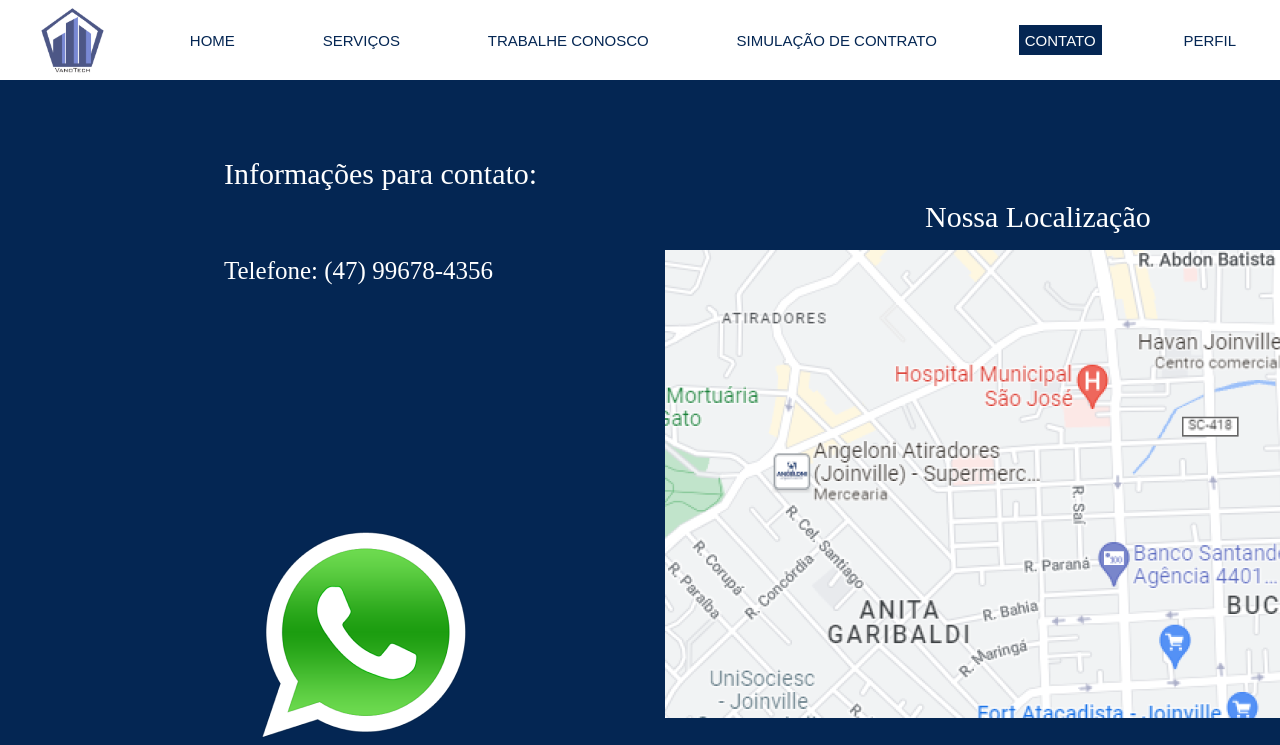
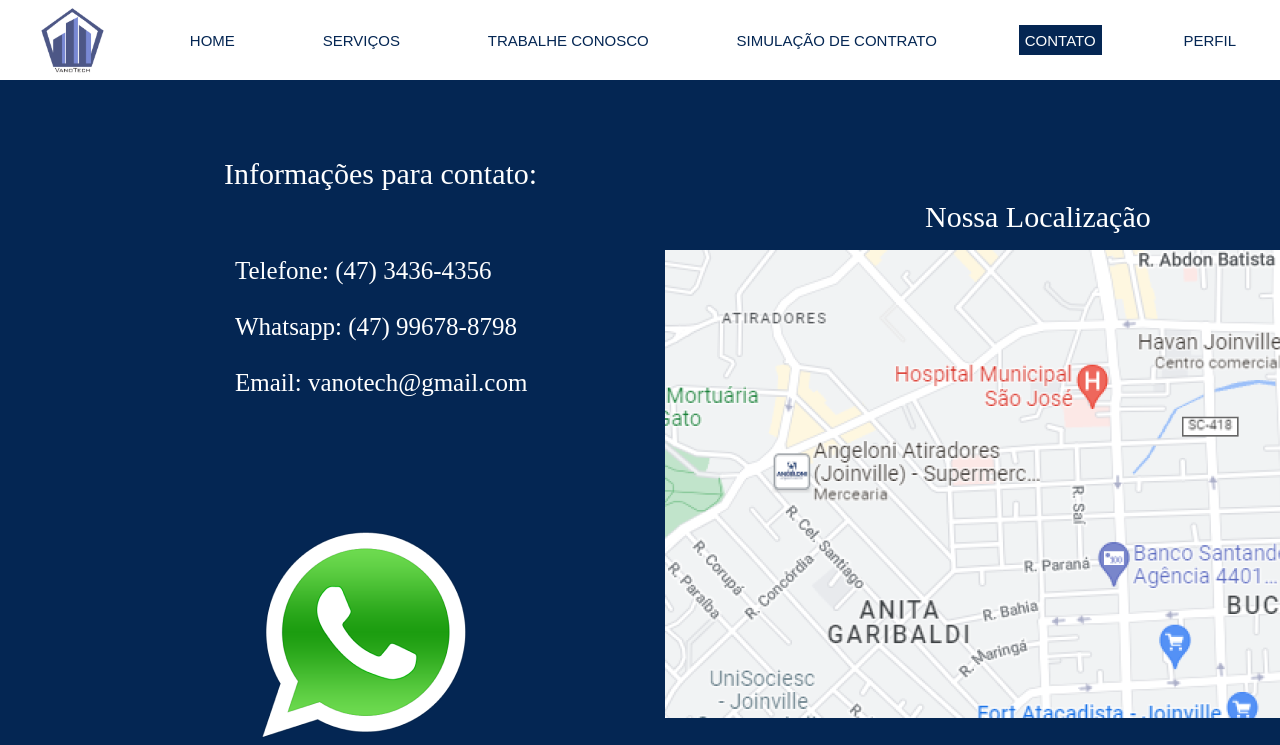
Before and after one commit to wandjr/VanoTech, a PHP site: page /contato.php in a window 1280 px wide; the page is wider, and only the part inside the window is pictured. Shown: the top 745 px of that part. Run offline with PHP 8.4, Linux system fonts and the light colour scheme; some web fonts are replaced.

Commit message:
Update contato.php

```diff
--- a/contato.php
+++ b/contato.php
@@ -54,7 +54,7 @@ color: white;
     position: absolute;
 font-size:25px;
 height: 48px;
-left: 224px;
+left: 235px;
 top: 257px;
 color: white;
 
@@ -96,7 +96,7 @@ if(isset($_SESSION["loggedin"]))
 
 <div class="nossa">Nossa Localização</div>
 <div class="informacoes">Informações para contato:</div>
-<div class="info">Telefone: (47) 99678-4356</div>
+<div class="info">Telefone: (47) 3436-4356 <br><br>Whatsapp: (47) 99678-8798 <br><br> Email: vanotech@gmail.com</div>
 
 
 <div class="whatsapp">
```
